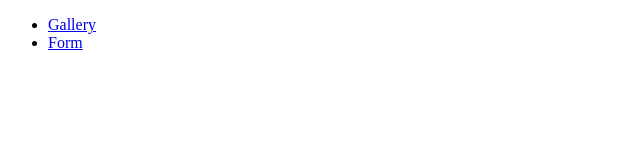
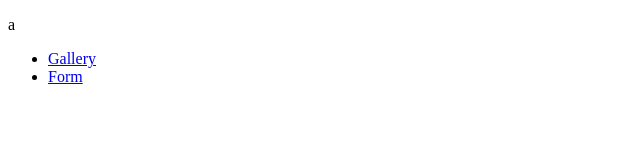
Before and after one commit to olya-shymanska/goit-js-hw-09, a plain HTML site: page index.html in a window 1280 px wide. Shown: the whole page, without its empty margins (0-640 px from the left). Drawn offline with Linux system fonts and the light colour scheme.

Commit message:
Deploying to gh-pages from @ olya-shymanska/goit-js-hw-09@73ad7ed52313530c4025d5af27a01805bec3c17d 🚀

```diff
--- a/index.html
+++ b/index.html
@@ -7,6 +7,7 @@
     <title>Vanilla App Template</title>
   </head>
   <body>
+    <p>a</p>
     <ul>
       <li><a href="./1-gallery.html">Gallery</a></li>
       <li><a href="./2-form.html">Form</a></li>
```
